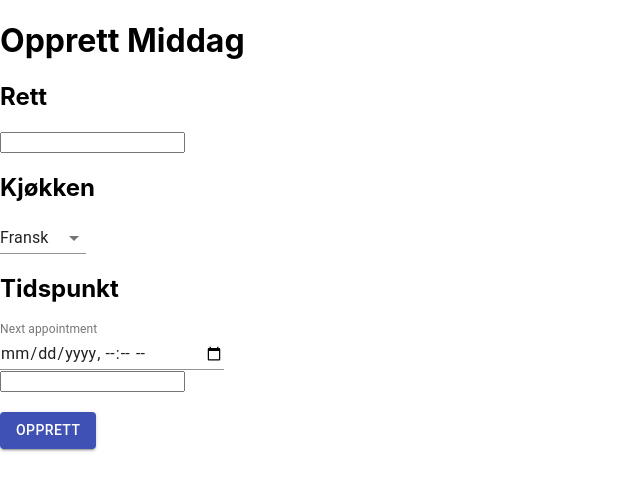
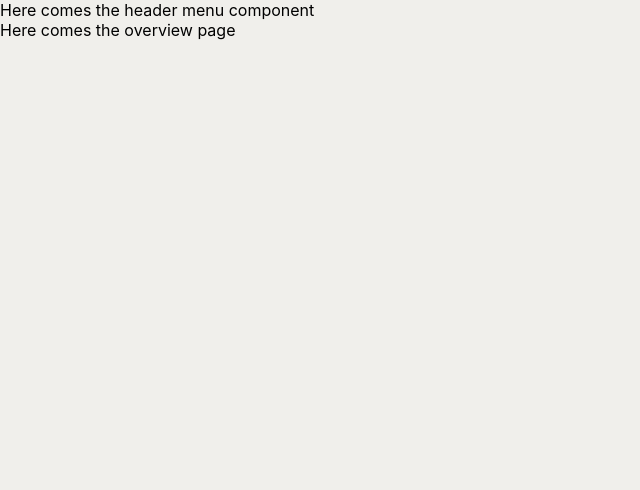
Before and after one commit to ulrik2204/dine-frontend, a React (Create React App) app: page / in a window 1280 px wide. Shown: the top 490 px of the page, without its empty margins (0-640 px from the left). Built offline with nearby package versions, Linux system fonts and the light colour scheme.

Commit message:
Updated gitignore, and added router to createdinnereventpage

```diff
--- a/src/App.tsx
+++ b/src/App.tsx
@@ -4,6 +4,7 @@ import Overview from './pages/Overview';
 import React from 'react';
 import Menu from './components/Menu';
 import DinnerPage from './pages/DinnerPage';
+import CreateDinnerPage from './pages/CreateDinnerPage';
 
 const App: React.FunctionComponent = () => {
   return (
@@ -13,6 +14,7 @@ const App: React.FunctionComponent = () => {
         <Switch>
           <Route exact path="/" component={Overview} />
           <Route exact path="/dinner" component={DinnerPage} />
+          <Route exact path="/createdinnerevent" component={CreateDinnerPage} />
         </Switch>
       </div>
     </Router>
--- a/src/index.tsx
+++ b/src/index.tsx
@@ -1,13 +1,12 @@
 import React from 'react';
 import ReactDOM from 'react-dom';
 import './index.css';
-import CreateDinnerPage from './pages/CreateDinnerPage/index';
-//import App from './App';
+import App from './App';
 import reportWebVitals from './reportWebVitals';
 
 ReactDOM.render(
   <React.StrictMode>
-    <CreateDinnerPage />
+    <App />
   </React.StrictMode>,
   document.getElementById('root'),
 );
```
Also changed, not shown: 1 other file (tests, documents, lock files or other folders).
